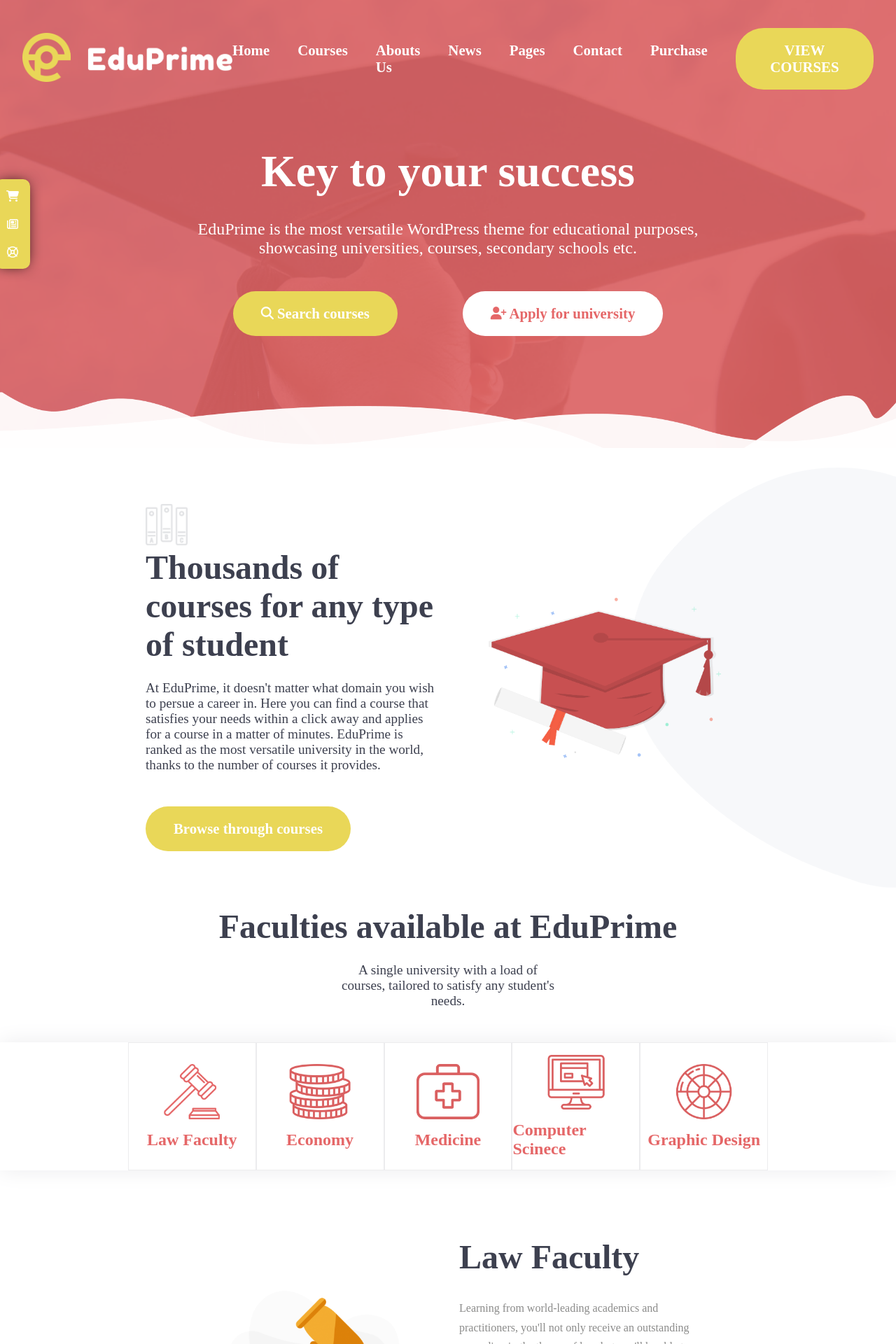
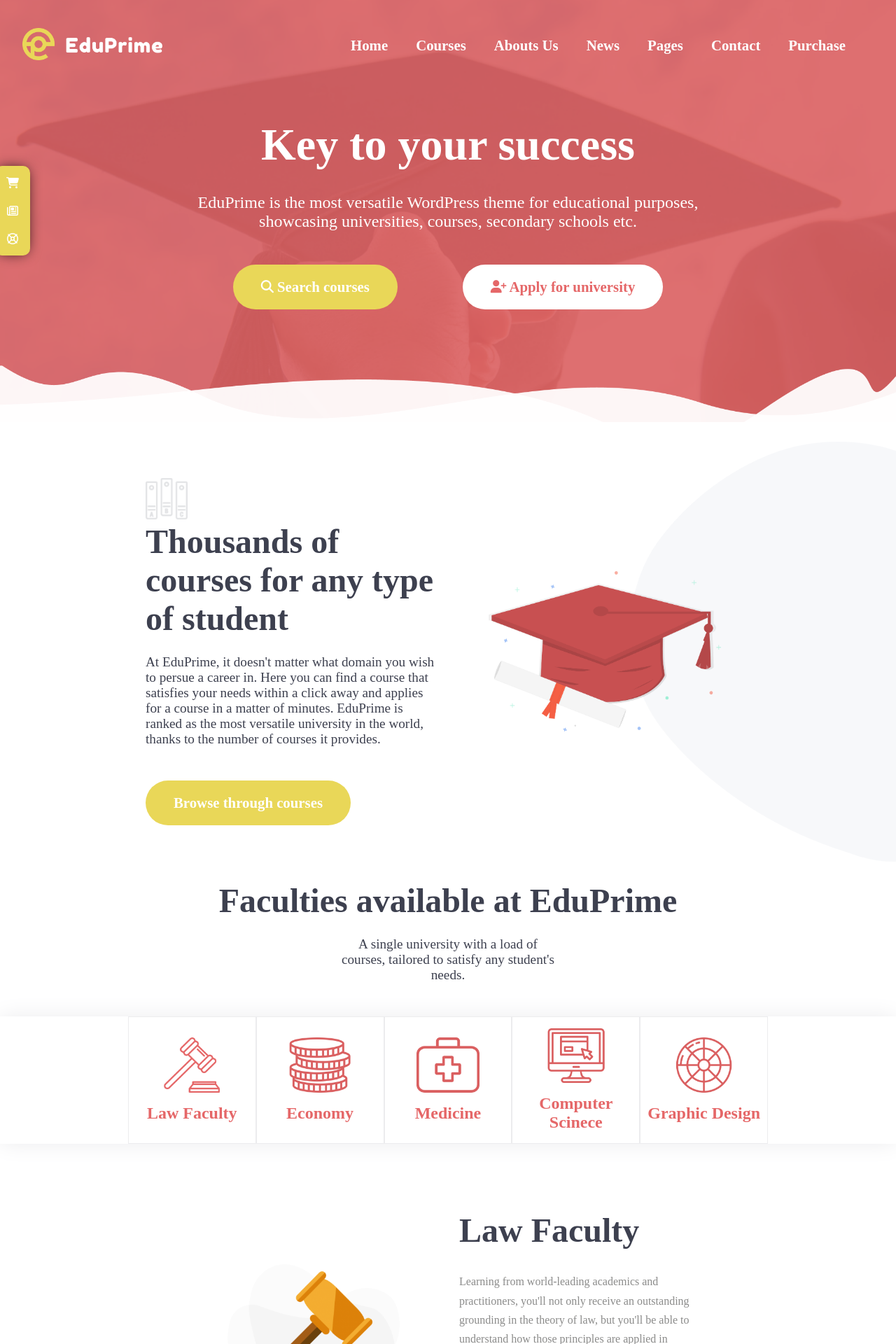
Before and after one commit to manuelloverso/proj-html-vuejs, a Vue app: page / in a window 1280 px wide. Shown: the top 1920 px of the page at 70% size. Built offline with nearby package versions, Linux system fonts and the light colour scheme; a web font is replaced by a local one.

Commit message:
some fixes in main

```diff
--- a/src/components/AppHeader.vue
+++ b/src/components/AppHeader.vue
@@ -15,7 +15,7 @@ export default {
   <header class="container-xl d-flex justify-between align-center pt-5">
     <!-- Site Logo -->
     <div class="logo">
-      <img width="300" src="/images/theme_eduprime_logo.png" alt="" />
+      <img class="w-100" src="/images/theme_eduprime_logo.png" alt="" />
     </div>
 
     <!-- Right Header -->
@@ -37,11 +37,24 @@ export default {
 <style scoped>
 header {
   margin-bottom: 5rem;
+  .logo {
+    width: 300px;
   }
+
   nav li a {
     color: white;
     text-decoration: none;
     font-size: 1.3rem;
     font-weight: 600;
   }
+  @media screen and (max-width: 1500px) {
+    .logo {
+      width: 200px;
+    }
+
+    button {
+      display: none;
+    }
+  }
+}
 </style>
--- a/src/components/AppMain.vue
+++ b/src/components/AppMain.vue
@@ -346,7 +346,7 @@ export default {
         Levarage agile frameworks to provide a robust synopsis for high level
         overviews. Iterative approaches to corporate strategy.
       </p>
-      <div class="icons row">
+      <div class="icons row container-xl">
         <img src="/images/partner-2.png" alt="" />
         <img src="/images/partner-1.png" alt="" />
         <img src="/images/partner-3.png" alt="" />
@@ -398,6 +398,7 @@ main {
       & h4 {
         font-size: 1.5rem;
         color: var(--primary-color);
+        text-align: center;
       }
     }
 
@@ -429,7 +430,7 @@ main {
       padding: 7rem 0;
       margin-bottom: 6rem;
       position: relative;
-      width: 1200px;
+      max-width: 1200px;
       margin-right: auto;
       margin-left: auto;
 
@@ -452,7 +453,7 @@ main {
 
       .demo {
         top: 0;
-        left: 280px;
+        left: 23%;
       }
 
       .orientation {
@@ -571,6 +572,18 @@ main {
 
   .newsletter {
     background-color: var(--primary-color);
+
+    @media screen and (max-width: 1700px) {
+      .row {
+        flex-direction: column;
+        align-items: center;
+      }
+
+      h2 {
+        margin-bottom: 2rem;
+      }
+    }
+
     .row {
       padding: 3.5rem 0;
       color: white;
```
Lines whose indentation alone changed are shown as unchanged.
